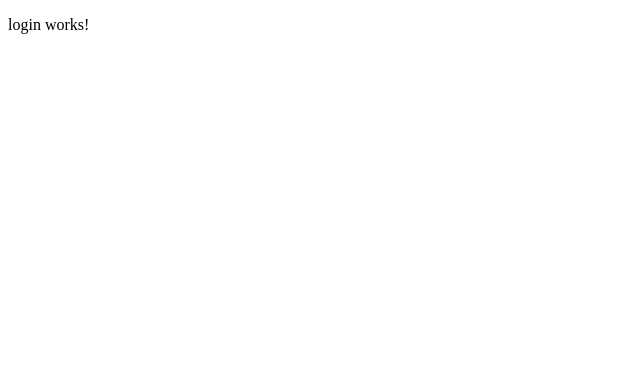
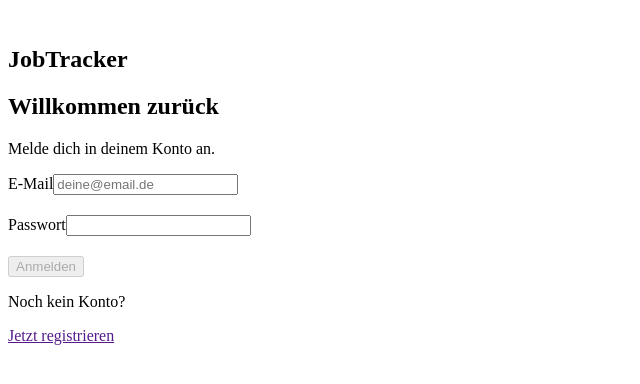
Before and after one commit to TobiasIllnerDev/JobTrack, an Angular app: page /login in a window 1280 px wide. Shown: the top 384 px of the page, without its empty margins (0-640 px from the left). Built offline with nearby package versions, Linux system fonts and the light colour scheme.

Commit message:
feat: login html and ts finish

```diff
--- a/src/app/pages/login/login.html
+++ b/src/app/pages/login/login.html
@@ -1 +1,49 @@
-<p>login works!</p>
+<main class="login-page">
+  <section class="login-card">
+    <header class="login-header">
+      <div class="header-top">
+        <img src="" alt="" />
+        <h1>JobTracker</h1>
+      </div>
+      <div class="header-bottom">
+        <h2>Willkommen zurück</h2>
+        <p>Melde dich in deinem Konto an.</p>
+      </div>
+    </header>
+
+    <form class="login-form">
+      <div class="form-top">
+        <label for="email">E-Mail</label>
+        <input id="email" type="email" [formControl]="emailAdress" placeholder="deine@email.de" />
+        <div class="error-container">
+          @if (emailAdress.touched) {
+            @if (emailAdress.hasError('required')) {
+              <p>Bitte gib deine E-Mail-Adresse ein.</p>
+            } @else if (emailAdress.hasError('email')) {
+              <p>Bitte gib eine gültige E-Mail-Adresse ein.</p>
+            }
+          }
+        </div>
+      </div>
+      <div class="form-bottom">
+        <label for="password">Passwort</label>
+        <input id="password" type="password" [formControl]="password" />
+        <div class="error-container">
+          @if (password.touched) {
+            @if (password.hasError('required')) {
+              <p>Bitte gib ein Passwort ein.</p>
+            } @else if (password.hasError('minlength')) {
+              <p>Das Passwort muss mindestens 8 Zeichen enthalten.</p>
+            }
+          }
+        </div>
+      </div>
+      <button type="submit" [disabled]="loginForm.invalid">Anmelden</button>
+    </form>
+
+    <footer class="login-footer">
+      <p>Noch kein Konto?</p>
+      <a href="">Jetzt registrieren</a>
+    </footer>
+  </section>
+</main>
--- a/src/app/pages/login/login.scss
+++ b/src/app/pages/login/login.scss
@@ -0,0 +1,5 @@
+.error-container {
+  min-height: 20px;
+  color: red;
+  font-size: 12px;
+}
--- a/src/app/pages/login/login.ts
+++ b/src/app/pages/login/login.ts
@@ -1,9 +1,25 @@
 import { Component } from '@angular/core';
+import { FormControl, FormGroup, ReactiveFormsModule, Validators, AbstractControl, ValidationErrors} from '@angular/forms';
 
 @Component({
-  imports: [],
+  imports: [ReactiveFormsModule],
   selector: 'app-login',
   styleUrl: './login.scss',
   templateUrl: './login.html',
 })
-export class Login {}
+export class Login {
+  emailAdress = new FormControl('', [
+    Validators.required,
+    Validators.email
+  ]);
+
+  password = new FormControl('', [
+    Validators.required,
+    Validators.minLength(8)
+  ]);
+
+  loginForm = new FormGroup({
+    emailAdress: this.emailAdress,
+    password: this.password
+  });
+}
--- a/src/app/pages/register/register.html
+++ b/src/app/pages/register/register.html
@@ -3,7 +3,7 @@
     <header class="auth-header">
       <div>
         <img src="" alt="" />
-        <h1>Jobtracker</h1>
+        <h1>JobTracker</h1>
       </div>
       <div>
         <h2>Konto erstelllen</h2>
```
